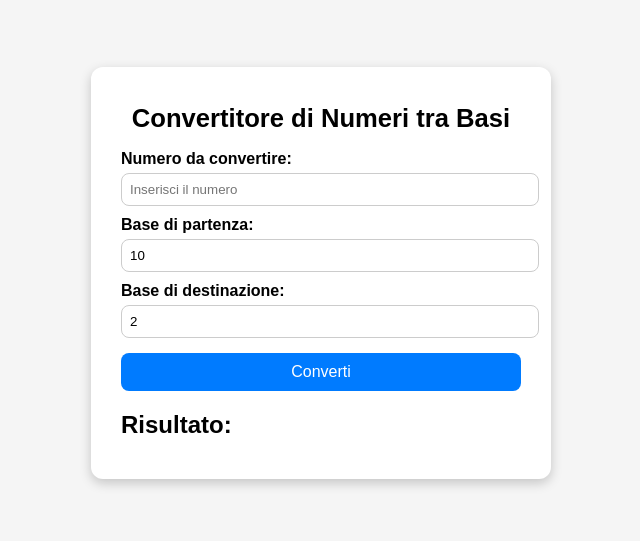
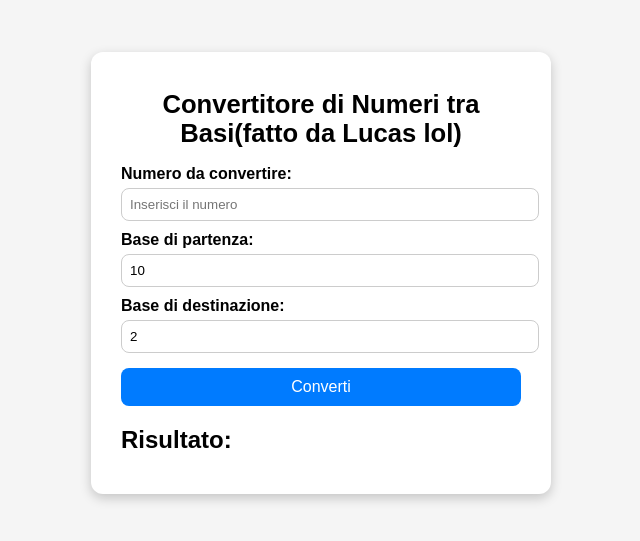
Before and after one commit to icslucas/convertitore, a plain HTML site: page index.html in a window 1280 px wide. Shown: the part 127-668 px from the top of the page, without its empty margins (319-959 px from the left). Drawn offline with Linux system fonts and the light colour scheme.

Commit message:
Update index.html

```diff
--- a/index.html
+++ b/index.html
@@ -8,7 +8,7 @@
 </head>
 <body>
   <div class="container">
-    <h1>Convertitore di Numeri tra Basi</h1>
+    <h1>Convertitore di Numeri tra Basi(fatto da Lucas lol)</h1>
 
     <label for="numero">Numero da convertire:</label>
     <input type="text" id="numero" placeholder="Inserisci il numero">
```
